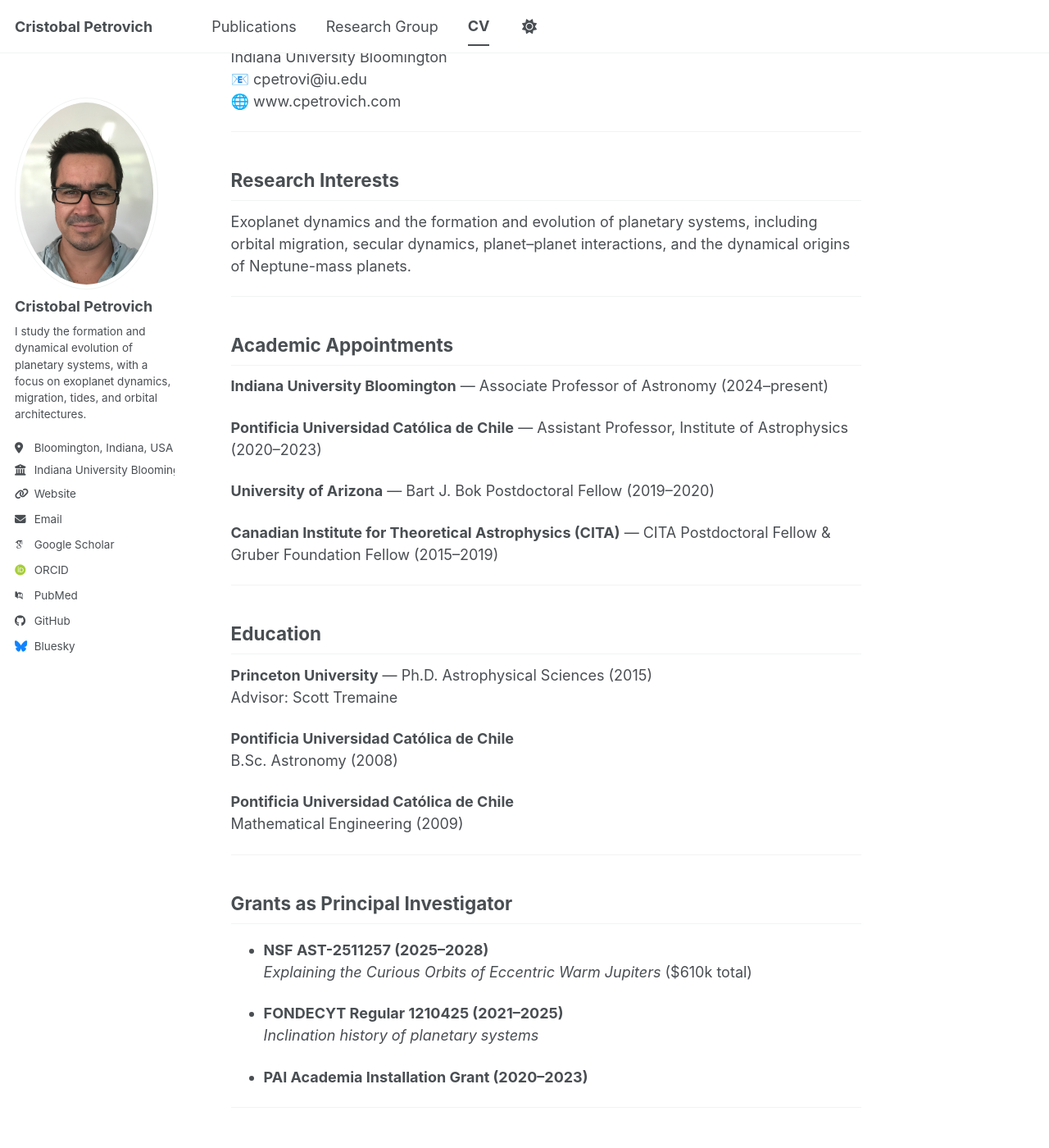
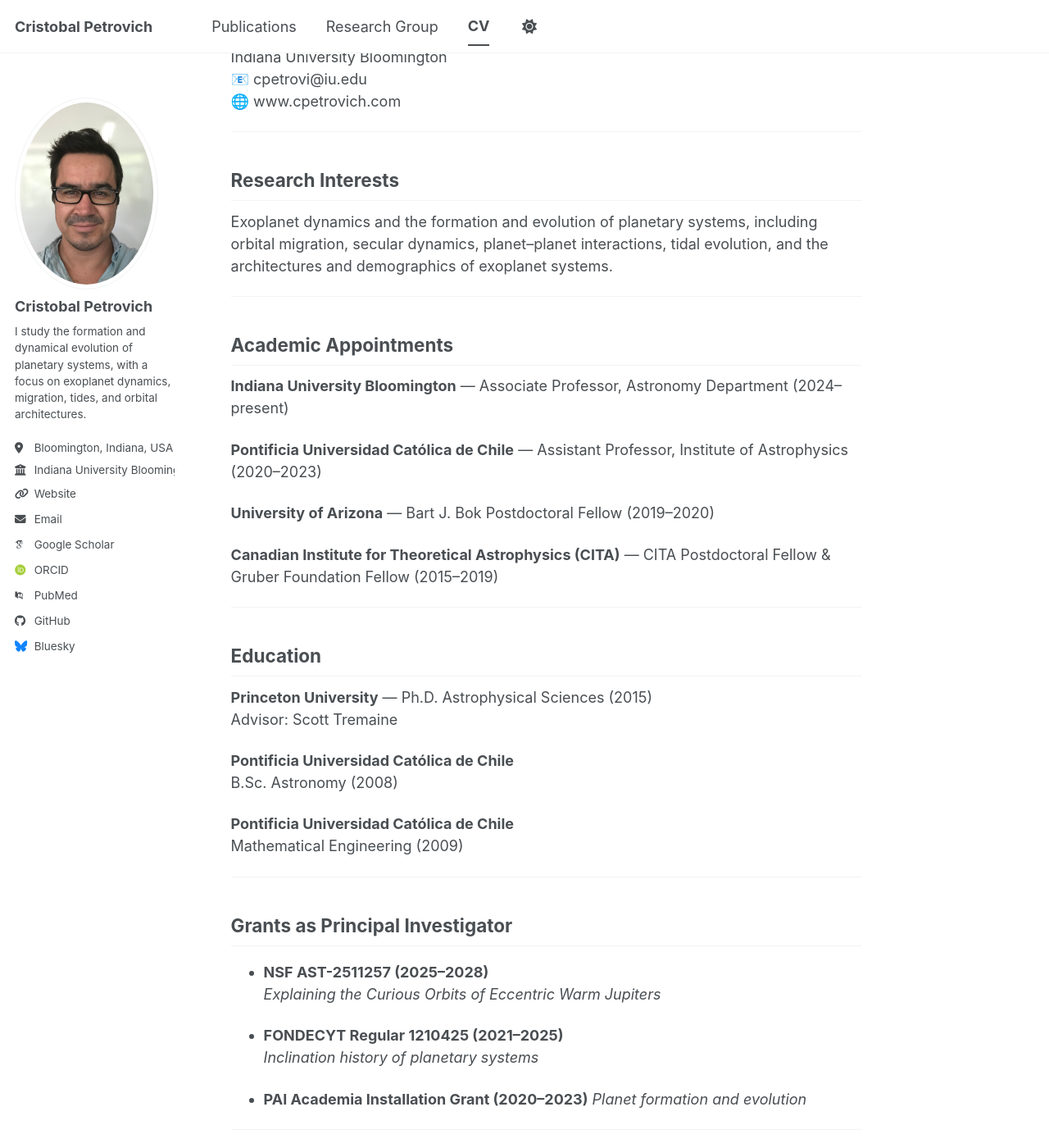
Before and after one commit to cpetrovich/cpetrovich.github.io, a Jekyll site: the page built from _pages/cv.md, in a window 1280 px wide and 1400 px high, scrolled down 210 px. Shown: the whole window at 82% size. Built offline with Jekyll 4.4.1, drawn with Linux system fonts in a browser that asks for light colours; some web fonts are replaced; a script bundle is joined from its source files by our own code; library files that are not in the unit come from our copies; some of the changed text lies outside the part shown.

Commit message:
Update cv.md

```diff
--- a/_pages/cv.md
+++ b/_pages/cv.md
@@ -14,12 +14,12 @@
 ---
 
 ## Research Interests
-Exoplanet dynamics and the formation and evolution of planetary systems, including orbital migration, secular dynamics, planet–planet interactions, and the dynamical origins of Neptune-mass planets.
+Exoplanet dynamics and the formation and evolution of planetary systems, including orbital migration, secular dynamics, planet–planet interactions, tidal evolution, and the architectures and demographics of exoplanet systems.
 
 ---
 
 ## Academic Appointments
-**Indiana University Bloomington** — Associate Professor of Astronomy (2024–present)
+**Indiana University Bloomington** — Associate Professor, Astronomy Department (2024–present)
 
 **Pontificia Universidad Católica de Chile** — Assistant Professor, Institute of Astrophysics (2020–2023)
 
@@ -43,12 +43,13 @@
 
 ## Grants as Principal Investigator
 - **NSF AST-2511257 (2025–2028)**
-  *Explaining the Curious Orbits of Eccentric Warm Jupiters* ($610k total)
+  *Explaining the Curious Orbits of Eccentric Warm Jupiters*
 
 - **FONDECYT Regular 1210425 (2021–2025)**
   *Inclination history of planetary systems*
 
 - **PAI Academia Installation Grant (2020–2023)**
+  *Planet formation and evolution*
 
 ---
 
```
Also changed, not shown: other parts of _pages/cv.md (+2 -2 lines).
